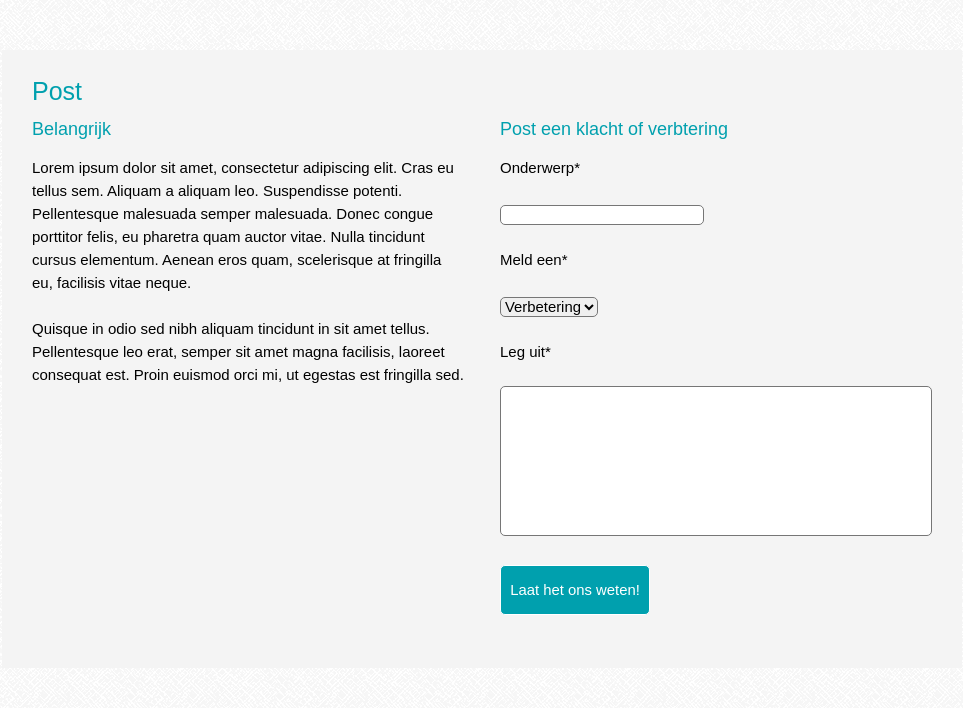
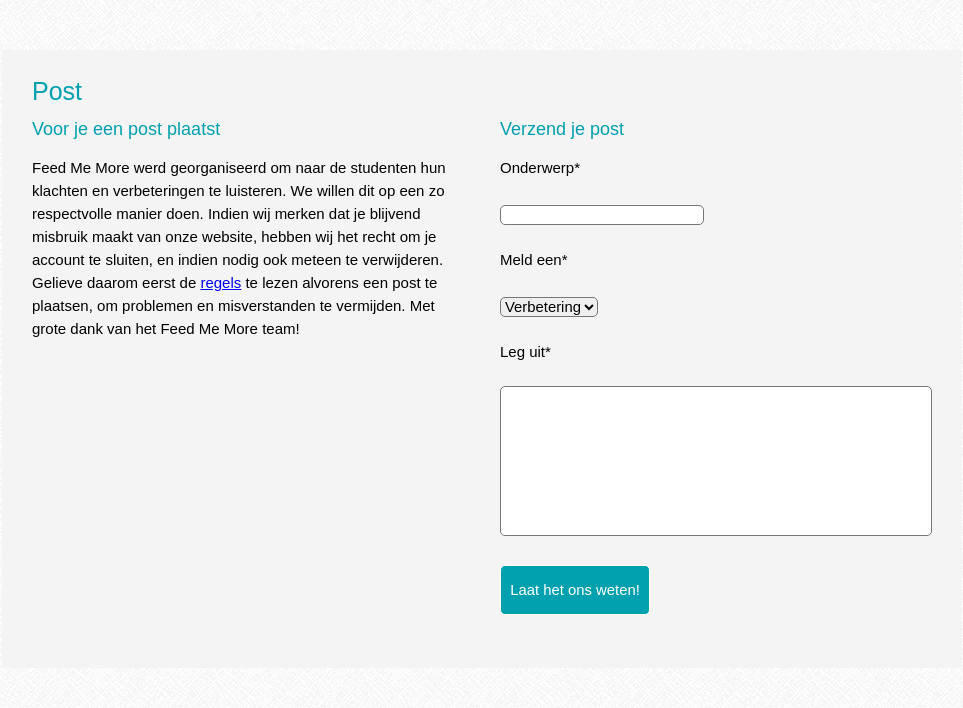
Before and after one commit to larspeeters/FeedMeMore, a PHP site: page /post.php in a window 1280 px wide. Shown: the part 94-802 px from the top of the page, without its empty margins (158-1121 px from the left). Run offline with PHP 8.4, Linux system fonts and the light colour scheme; the visitor is signed in with stand-in values (Sample User, id 1).

Commit message:
post heeft terug tekst

```diff
--- a/post.php
+++ b/post.php
@@ -41,17 +41,16 @@ include_once "includes/nav.include.php";
 	<article>
     <h1>Post</h1>
     <div id="leftCol">
-        <h2>Belangrijk</h2>
-        <p>Lorem ipsum dolor sit amet, consectetur adipiscing elit. Cras eu tellus sem. Aliquam a aliquam leo.
-        Suspendisse potenti. Pellentesque malesuada semper malesuada. Donec congue porttitor felis, eu pharetra quam auctor vitae.
-        Nulla tincidunt cursus elementum. Aenean eros quam, scelerisque at fringilla eu, facilisis vitae neque.
-        <br><br>
-        Quisque in odio sed nibh aliquam tincidunt in sit amet tellus. Pellentesque leo erat, semper sit amet magna facilisis, laoreet consequat est.
-        Proin euismod orci mi, ut egestas est fringilla sed.
+        <h2>Voor je een post plaatst</h2>
+        <p>Feed Me More werd georganiseerd om naar de studenten hun klachten en verbeteringen te luisteren. We willen dit op een zo
+        	respectvolle manier doen. Indien wij merken dat je blijvend misbruik maakt van onze website, hebben wij het recht om je account te sluiten, en indien
+        	nodig ook meteen te verwijderen. Gelieve daarom eerst de <a href="rules.php">regels</a> te lezen alvorens een post te plaatsen, om problemen
+        	en misverstanden te vermijden. Met grote dank van het Feed Me More team!
         </p>
+
     </div>
 		<div id="post">
-			<h2>Post een klacht of verbtering</h2>
+			<h2>Verzend je post</h2>
             <form action="" method="post">
             	<label>Onderwerp*</label><br><br>
             	<input type="text" name="subject"></input><br><br>
```
